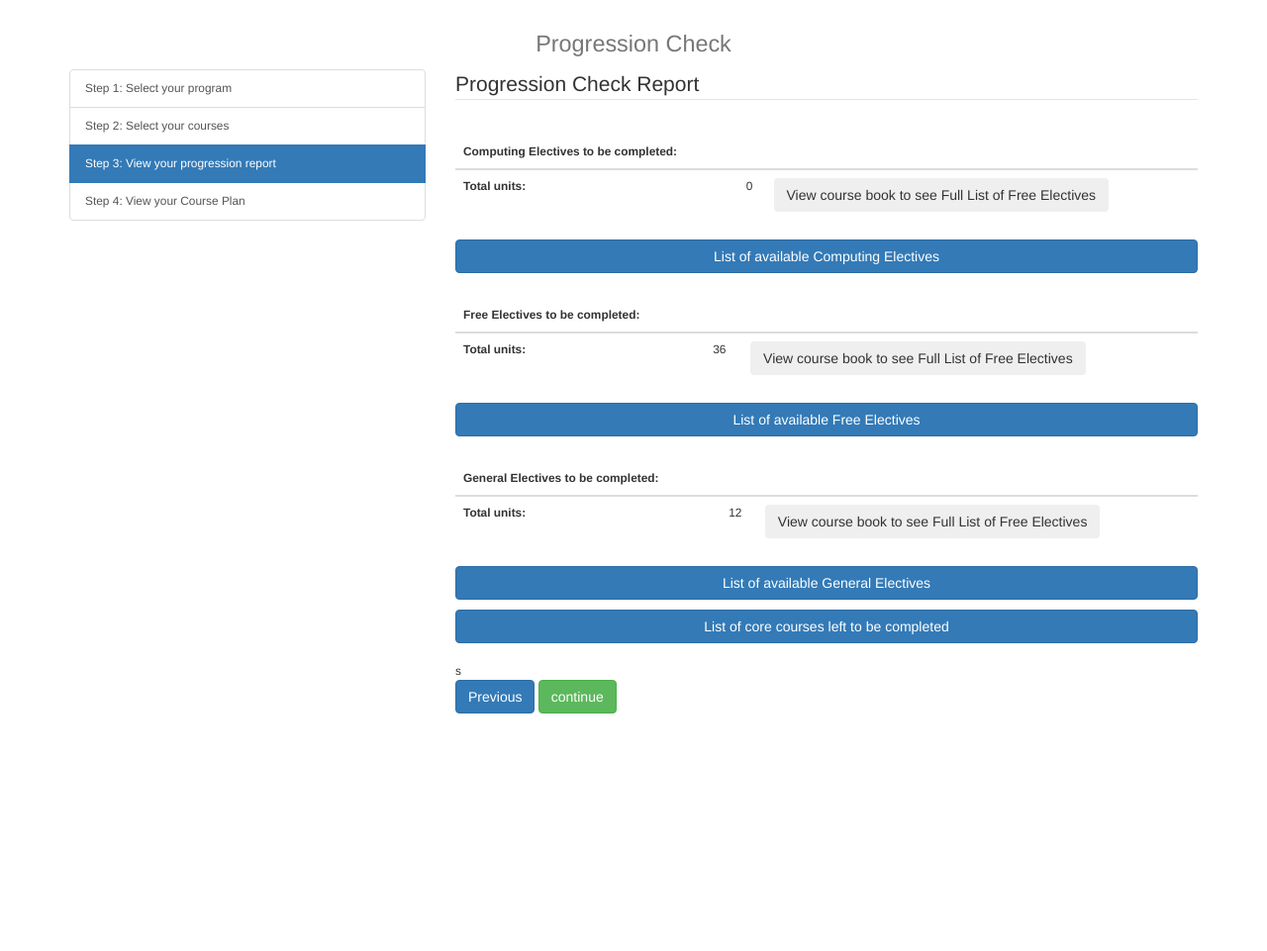
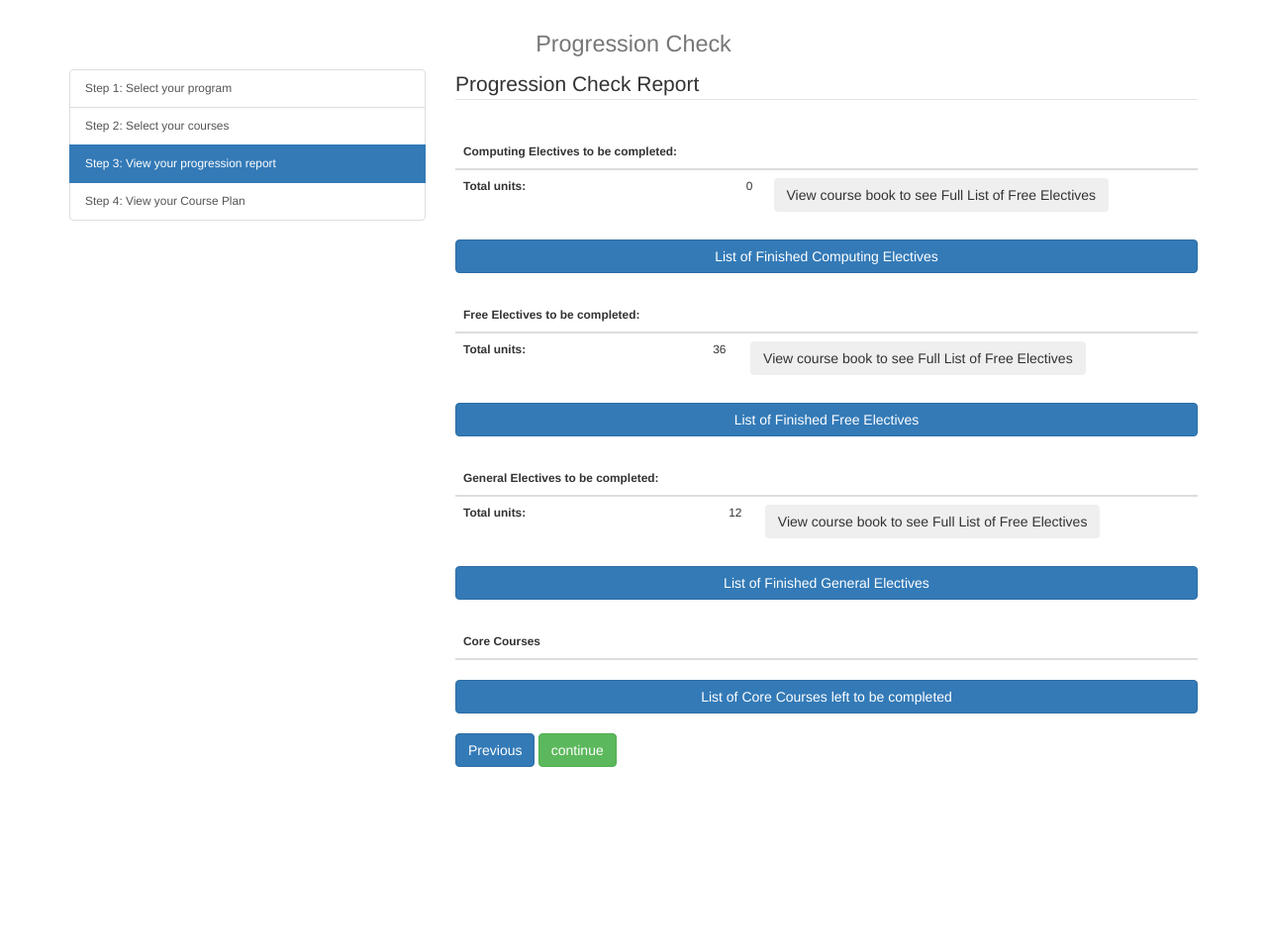
Before and after one commit to Thomas-Zhe-Liu/Progression_Check_Web, a Flask app: page /step3/3778/2019/1/1/1 in a window 1280 px wide. Shown: the part 52-1013 px from the top of the page at 99% size. Before the commit the page ends 773 px from the top, so only its background shows below. Run offline with Flask 2, Linux system fonts and the light colour scheme; data comes from the database, SQL or seed files in the repository; lists and menus that the app fills with data are empty; some libraries are stand-ins or nearby versions.

Commit message:
step3 html refined done

```diff
--- a/app/templates/step3.html
+++ b/app/templates/step3.html
@@ -98,7 +98,7 @@
 
   <p>
     <a class="btn btn-primary" data-toggle="collapse" href="#collapseExample" role="button" aria-expanded="false" aria-controls="collapseExample" style="width:750px">
-      List of available Computing Electives
+      List of Finished Computing Electives
     </a>
   </p>
   <div class="collapse" id="collapseExample">
@@ -156,7 +156,7 @@
 
   <p>
     <a class="btn btn-primary" data-toggle="collapse" href="#collapseExample1" role="button" aria-expanded="false" aria-controls="collapseExample" style="width:750px">
-      List of available Free Electives
+      List of Finished Free Electives
     </a>
   </p>
   <div class="collapse" id="collapseExample1">
@@ -214,7 +214,7 @@
 
   <p>
     <a class="btn btn-primary" data-toggle="collapse" href="#collapseExample2" role="button" aria-expanded="false" aria-controls="collapseExample" style="width:750px">
-      List of available General Electives
+      List of Finished General Electives
     </a>
   </p>
   <div class="collapse" id="collapseExample2">
@@ -248,10 +248,21 @@
             </table>
     </div>
   </div>
+  <!---------------------------------------------------------->
+  <table class="table">
+    <caption></caption>
+  <thead>
+    <tr>
+      <th scope="col">Core Courses</th>
+      <th scope="col"></th>
+      <th scope="col"></th>
+    </tr>
+  </thead>
+  </table>
   <p>
   <table class="table">
    <a class="btn btn-primary" data-toggle="collapse" href="#collapseExample3" role="button" aria-expanded="false" aria-controls="collapseExample" style="width:750px">
-      List of core courses left to be completed
+      List of Core Courses left to be completed
     </a>
     </table>
   </p>
@@ -286,7 +297,7 @@
             </table>
     </div>
   </div>
-s
+
 </div>
     <form method="POST" role="form">
       <button type="button" class="btn btn-primary" data-toggle="modal" data-target="#previousAlertModal">Previous</button>
```
